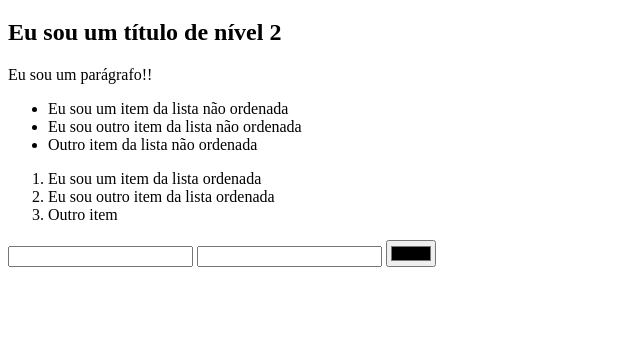
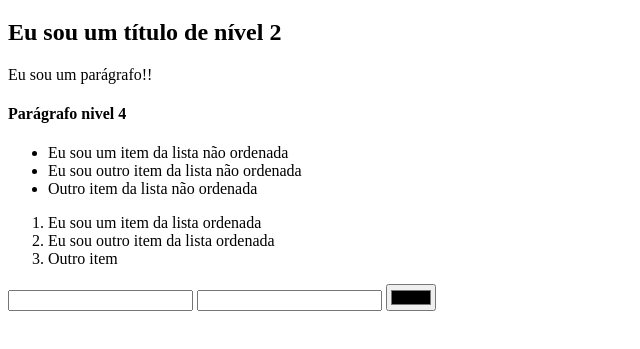
Before and after one commit to Lescillei/ceub-programacao-web, a plain HTML site: page index.html in a window 1280 px wide. Shown: the part 61-410 px from the top of the page, without its empty margins (0-640 px from the left). Drawn offline with Linux system fonts and the light colour scheme.

Commit message:
teste commit

```diff
--- a/index.html
+++ b/index.html
@@ -9,6 +9,7 @@
     <h1>Eu sou um título de nível 1</h1>
     <h2>Eu sou um título de nível 2</h2>
     <p>Eu sou um parágrafo!!</p>
+    <h4>Parágrafo nivel 4</h4>
     <!-- Isso é um comentário -->
     <ul>
         <li>Eu sou um item da lista não ordenada</li>
```
